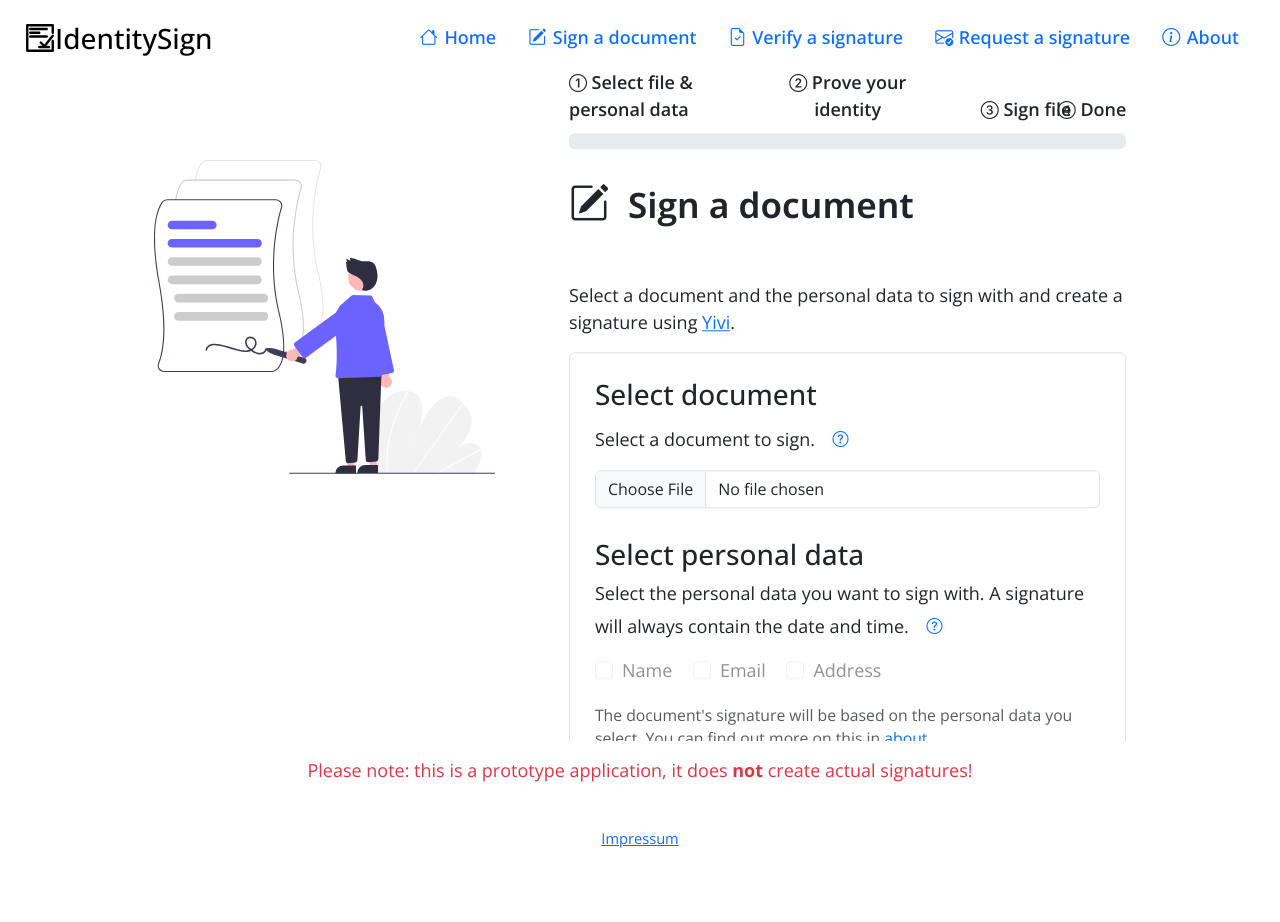
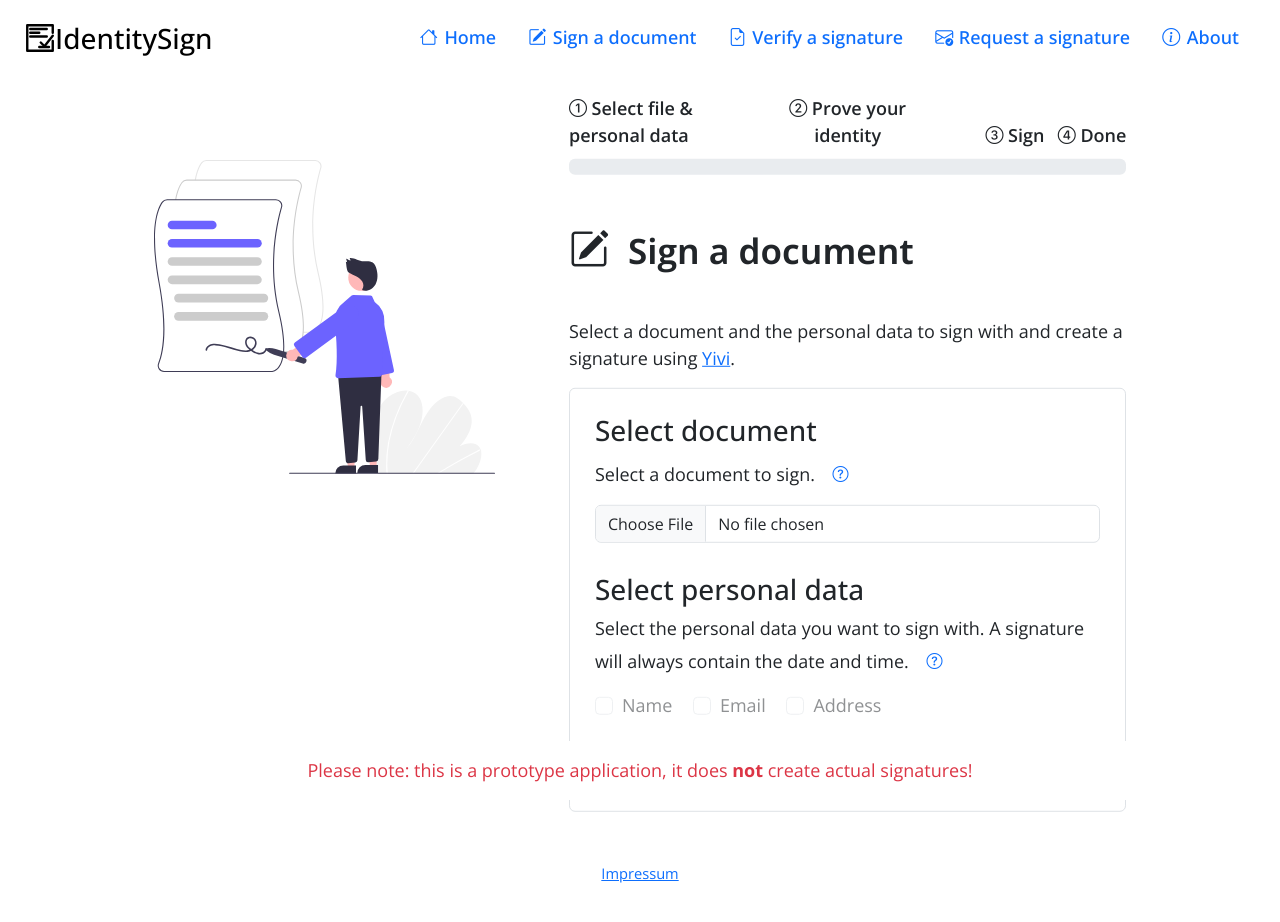
Before and after one commit to yoricklast/IdentitySign, a SvelteKit app: page /sign in a window 1280 px wide. Shown: the top 922 px of the page. Built offline with nearby package versions, Linux system fonts and the light colour scheme.

Commit message:
Fix progressbar label overlap

```diff
--- a/src/app.html
+++ b/src/app.html
@@ -229,7 +229,8 @@
   }
 
   .progress-label {
-    width: 33%;
+    width: 18%;
+    min-width: 15vw;
     font-weight: 600;
   }
 </style>
--- a/src/routes/sign/+page.svelte
+++ b/src/routes/sign/+page.svelte
@@ -345,6 +345,7 @@
   </div>
   <div class="col-lg-7">
     <div class="position-relative top-50 end-0 translate-middle-y">
+      <div class="spacer"></div>
       <div class="progress-label-div row">
         <div
           class="progress-label text-wrap col position-absolute start-0 text-start align-self-end ps-0"
@@ -358,9 +359,9 @@
         </div>
         <div
           class="progress-label text-wrap col text-center position-absolute translate-middle-x align-self-end"
-          style="left: 82%;"
+          style="left: 80%;"
         >
-          <i class="bi bi-3-circle"></i> Sign file
+          <i class="bi bi-3-circle"></i> Sign
         </div>
         <div
           class="progress-label text-wrap col position-absolute end-0 text-end align-self-end pe-0"
@@ -638,7 +639,8 @@
 
 <style>
   h1 {
-    margin-bottom: 50px;
+    margin-top: 50px;
+    margin-bottom: 40px;
   }
   .page-image {
     margin-top: 20px;
@@ -689,4 +691,10 @@
     margin-left: 10px;
     margin-right: 10px;
   }
+  .spacer {
+    height: 25px;
+    @media screen and (max-width: 992px) {
+      height: 100px;
+    }
+  }
 </style>
--- a/src/routes/verify/+page.svelte
+++ b/src/routes/verify/+page.svelte
@@ -217,7 +217,7 @@
       <div class="progress-bar" style="width: {progress}%"></div>
     </div>
 
-    <h1 style="margin-bottom: 30px;">
+    <h1 style="margin-bottom: 35px; margin-top: 50px;">
       <i class="bi bi-file-earmark-check page-icon"></i>
       Verify a document's signature
     </h1>
```
